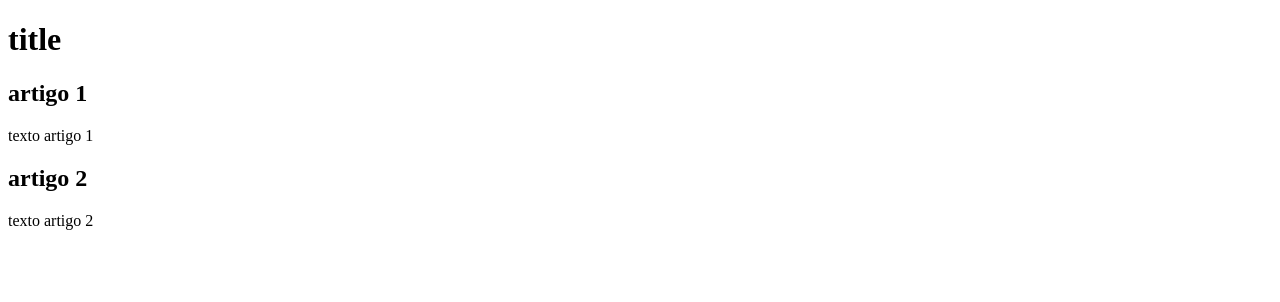
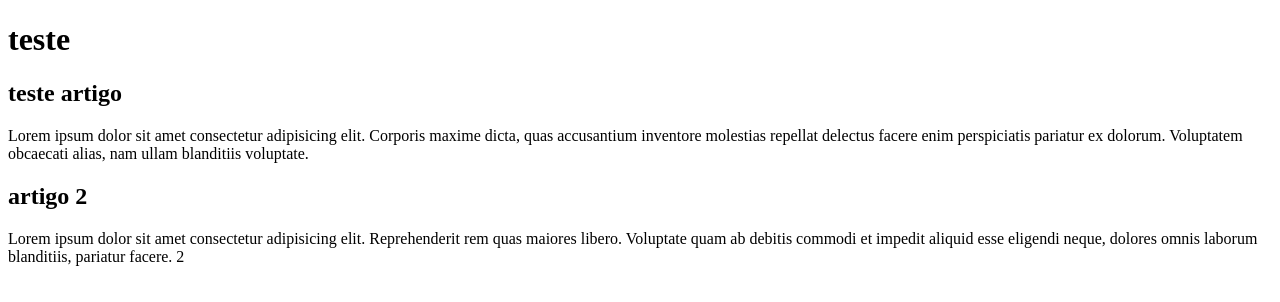
Before and after one commit to cAlexL/teste, a plain HTML site: page index.html in a window 1280 px wide. Drawn offline with Linux system fonts and the light colour scheme.

Commit message:
Atualizando conteudo

```diff
--- a/index.html
+++ b/index.html
@@ -3,18 +3,19 @@
   <head>
     <meta charset="UTF-8" />
     <meta name="viewport" content="width=device-width, initial-scale=1.0" />
-    <title>Document</title>
+    <title></title>
   </head>
   <body>
     <main>
-      <header><h1>title</h1></header>
+      <header><h1>teste</h1></header>
       <article>
-        <h2>artigo 1</h2>
-        <p>texto artigo 1</p>
+        <h2>teste artigo</h2>
+        <p>Lorem ipsum dolor sit amet consectetur adipisicing elit. Corporis maxime dicta, quas accusantium inventore molestias repellat delectus facere enim perspiciatis pariatur ex dolorum. Voluptatem obcaecati alias, nam ullam blanditiis voluptate.</p>
       </article>
       <article>
         <h2>artigo 2</h2>
-        <p>texto artigo 2</p>
+        <p>Lorem ipsum dolor sit amet consectetur adipisicing elit. Reprehenderit rem quas maiores libero. Voluptate quam ab debitis commodi et impedit aliquid esse eligendi neque, dolores omnis laborum blanditiis, pariatur facere.
+           2</p>
       </article>
     </main>
   </body>
```
